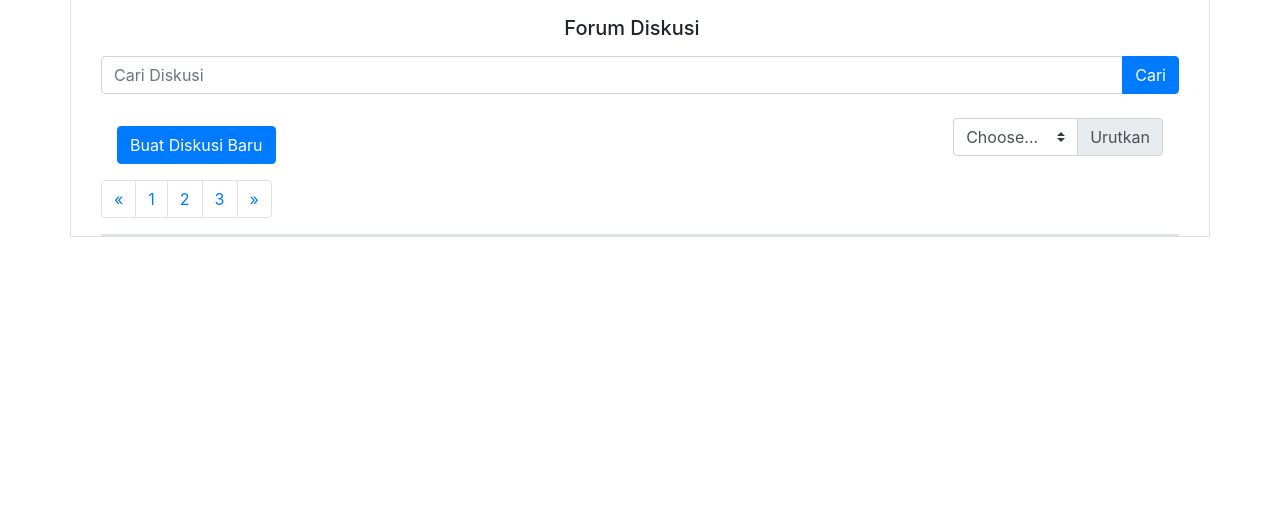
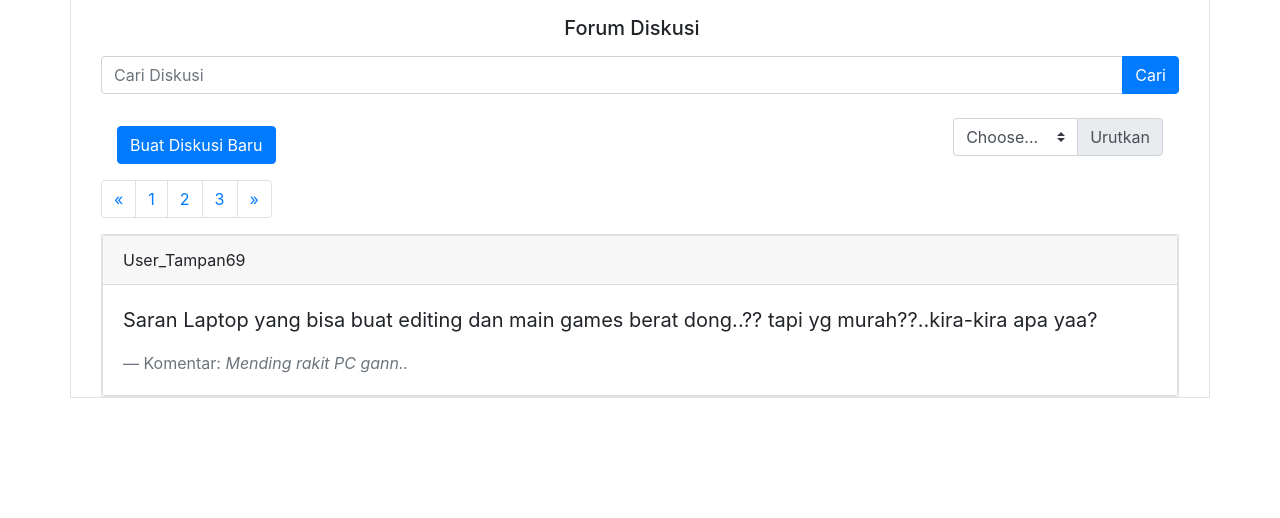
Before and after one commit to mushabui/FYI_Tech, a PHP site: page /forumdiskusi.php in a window 1280 px wide. Shown: the part 159-677 px from the top of the page. Run offline with PHP 8.4, Linux system fonts and the light colour scheme.

Commit message:
Add files via upload

```diff
--- a/forumdiskusi.php
+++ b/forumdiskusi.php
@@ -139,10 +139,19 @@
             </ul>
           </nav>
         <div class="contaner border">
-            <div class="row">
-
+            <div class="">
+                <div class="card">
+                    <div class="card-header">
+                        User_Tampan69
+                    </div>
+                    <div class="card-body">
+                        <blockquote class="blockquote mb-0">
+                        <p>Saran Laptop yang bisa buat editing dan main games berat dong..?? tapi yg murah??..kira-kira apa yaa?</p>
+                        <footer class="blockquote-footer">Komentar: <cite title="Source Title">Mending rakit PC gann..</cite></footer>
+                        </blockquote>
+                    </div>
+                </div>
             </div>
-
         </div>
     </div>
 </div>
```
Also changed, not shown: admin.php (+5 -13 lines), tipsdantrik.php (+9 -9 lines).
